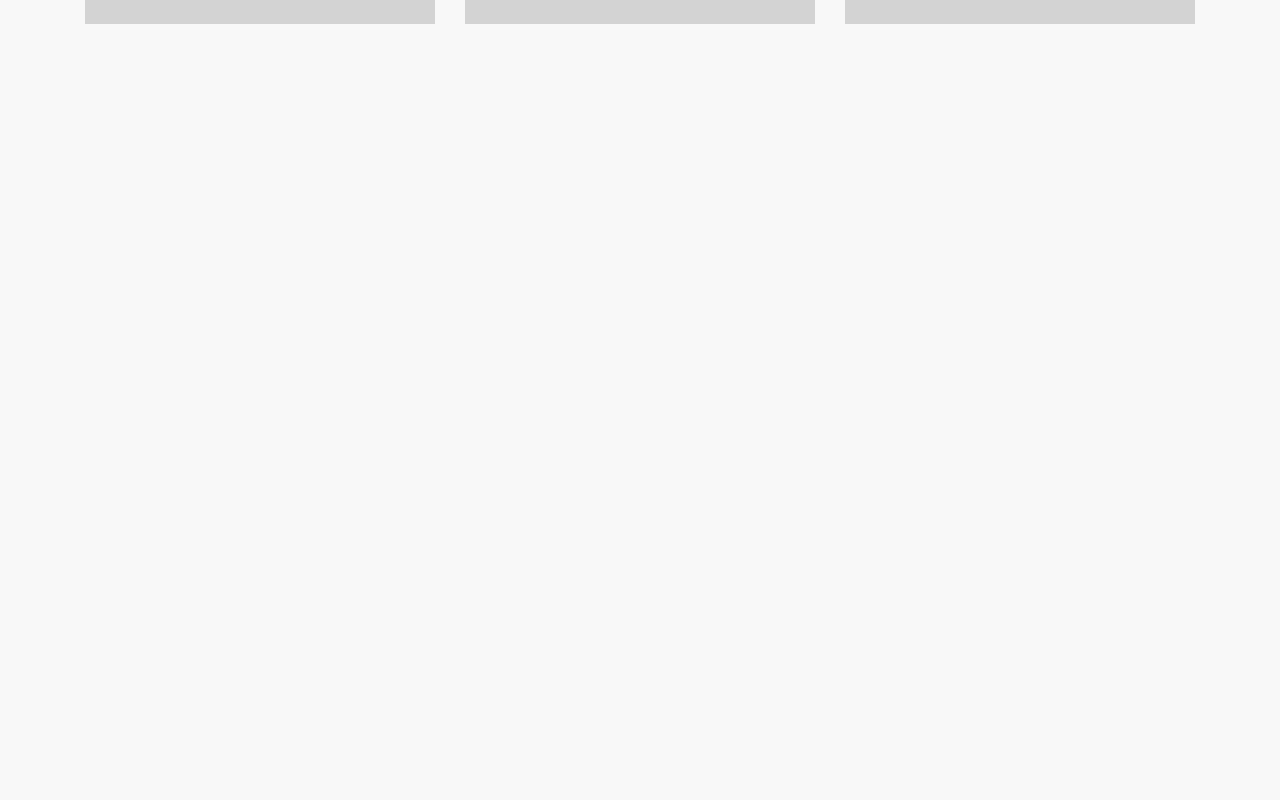
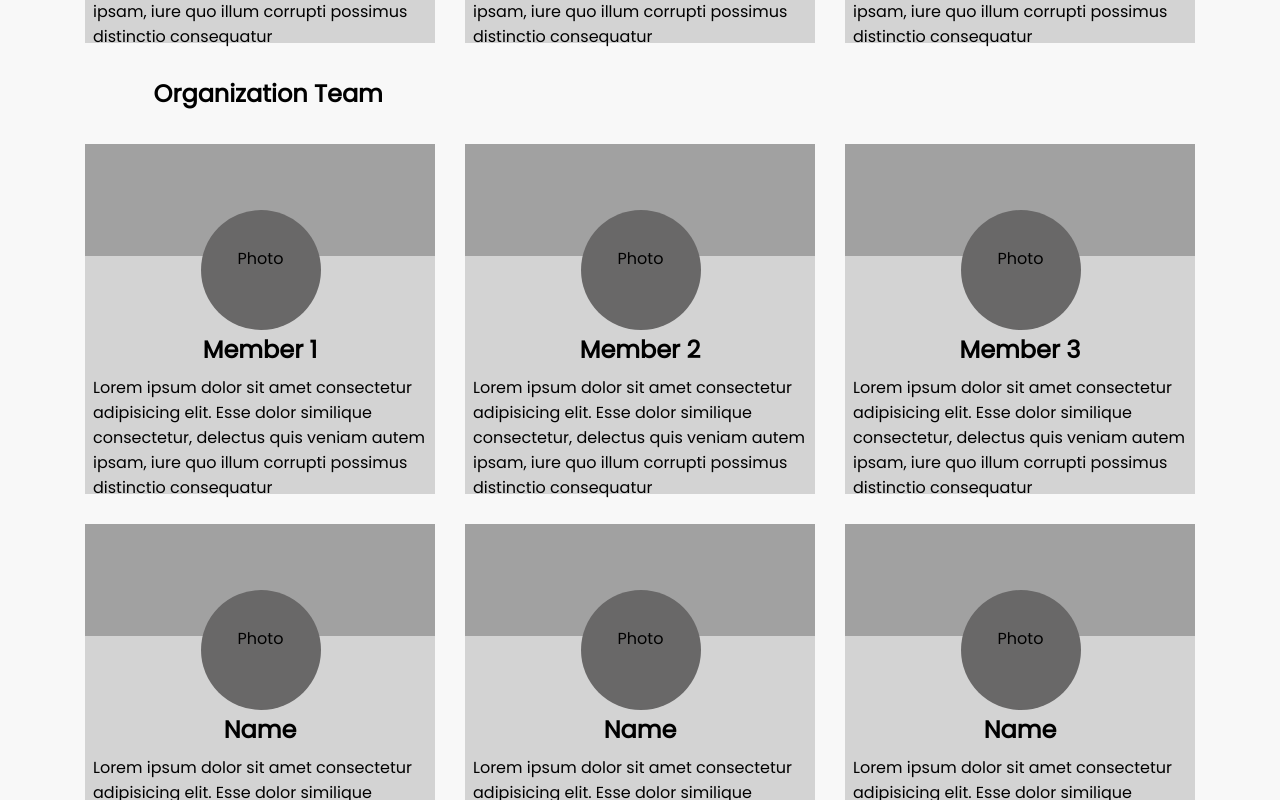
Before and after one commit to codeprentice-org/codeprentice-site-revamped, a React (Create React App) app in the folder frontend/: page /members in a window 1280 px wide. Shown: the part 540-1340 px from the top of the page. Before the commit the page ends 800 px from the top, so only its background shows below. Built offline with nearby package versions, Linux system fonts and the light colour scheme.

Commit message:
Restyled members page

```diff
--- a/frontend/package.json
+++ b/frontend/package.json
@@ -16,11 +16,14 @@
     "@types/redux": "^3.6.0",
     "@types/redux-logger": "^3.0.8",
     "@types/styled-components": "^5.1.4",
+    "bootstrap": "^4.5.3",
     "react": "^17.0.1",
+    "react-bootstrap": "^1.4.0",
     "react-dom": "^17.0.1",
     "react-router-dom": "^5.2.0",
     "react-scripts": "4.0.0",
     "react-scrollmagic": "^2.2.0",
+    "reactstrap": "^8.7.1",
     "redux": "^4.0.5",
     "redux-logger": "^3.0.6",
     "redux-thunk": "^2.3.0",
--- a/frontend/src/components/members-page/member/members_page.css
+++ b/frontend/src/components/members-page/member/members_page.css
@@ -1,14 +1,27 @@
 * {
   margin: 0;
   padding: 0;
+  font-family: "poppins-regular";
 }
 
 .main_heading {
   margin: 1.75% 12%;
 }
 
-.founder_heading{
+.founder_heading {
   margin: 0 12%;
+}
+
+.modal_member {
+  position: absolute;
+  left: 50%;
+  height: 50vh;
+  width: 100vh;
+  background-color: beige;
+}
+
+.member_body {
+  cursor: pointer;
 }
 
 .founder_members {
@@ -16,6 +29,7 @@
   flex-direction: row;
   justify-content: center;
   margin: 18px;
+  flex-wrap: wrap;
 }
 
 @media only screen and (max-width: 450px) {
@@ -32,7 +46,7 @@
   margin: 15px;
 }
 
-.upper_part{
+.upper_part {
   height: 32%;
   width: 350px;
   background-color: rgb(161, 161, 161);
--- a/frontend/src/components/members-page/members_page.tsx
+++ b/frontend/src/components/members-page/members_page.tsx
@@ -1,13 +1,111 @@
-import React from 'react';
+import React, { useState} from 'react';
+import { generatePath } from 'react-router-dom';
 import '../members-page/member/members_page.css';
+import {Modal } from 'react-bootstrap';
+import { Button} from 'reactstrap';
 
 interface MembersProps{
 
 }
 
+
+//Sample  user data to be retrieved from github
+const userData = [
+    {
+        name: "Member 1",
+        desc: "Lorem ipsum dolor sit amet consectetur adipisicing elit. Esse dolor similique consectetur, delectus quis veniam autem ipsam, iure quo illum corrupti possimus distinctio consequatur "
+    },
+     {
+        name: "Member 2",
+        desc: "Lorem ipsum dolor sit amet consectetur adipisicing elit. Esse dolor similique consectetur, delectus quis veniam autem ipsam, iure quo illum corrupti possimus distinctio consequatur "
+    },
+      {
+        name: "Member 3",
+        desc: "Lorem ipsum dolor sit amet consectetur adipisicing elit. Esse dolor similique consectetur, delectus quis veniam autem ipsam, iure quo illum corrupti possimus distinctio consequatur "
+    },
+       {
+        name: "Name",
+        desc: "Lorem ipsum dolor sit amet consectetur adipisicing elit. Esse dolor similique consectetur, delectus quis veniam autem ipsam, iure quo illum corrupti possimus distinctio consequatur "
+    },
+        {
+        name: "Name",
+        desc: "Lorem ipsum dolor sit amet consectetur adipisicing elit. Esse dolor similique consectetur, delectus quis veniam autem ipsam, iure quo illum corrupti possimus distinctio consequatur "
+    },
+         {
+        name: "Name",
+        desc: "Lorem ipsum dolor sit amet consectetur adipisicing elit. Esse dolor similique consectetur, delectus quis veniam autem ipsam, iure quo illum corrupti possimus distinctio consequatur "
+    },
+          {
+        name: "Name",
+        desc: "Lorem ipsum dolor sit amet consectetur adipisicing elit. Esse dolor similique consectetur, delectus quis veniam autem ipsam, iure quo illum corrupti possimus distinctio consequatur "
+    },
+           {
+        name: "Name",
+        desc: "Lorem ipsum dolor sit amet consectetur adipisicing elit. Esse dolor similique consectetur, delectus quis veniam autem ipsam, iure quo illum corrupti possimus distinctio consequatur "
+    },
+            {
+        name: "Name",
+        desc: "Lorem ipsum dolor sit amet consectetur adipisicing elit. Esse dolor similique consectetur, delectus quis veniam autem ipsam, iure quo illum corrupti possimus distinctio consequatur "
+    },
+            {
+        name: "Name",
+        desc: "Lorem ipsum dolor sit amet consectetur adipisicing elit. Esse dolor similique consectetur, delectus quis veniam autem ipsam, iure quo illum corrupti possimus distinctio consequatur "
+    },
+            {
+        name: "Name",
+        desc: "Lorem ipsum dolor sit amet consectetur adipisicing elit. Esse dolor similique consectetur, delectus quis veniam autem ipsam, iure quo illum corrupti possimus distinctio consequatur "
+    },
+            {
+        name: "Name",
+        desc: "Lorem ipsum dolor sit amet consectetur adipisicing elit. Esse dolor similique consectetur, delectus quis veniam autem ipsam, iure quo illum corrupti possimus distinctio consequatur "
+    },
+            {
+        name: "Name",
+        desc: "Lorem ipsum dolor sit amet consectetur adipisicing elit. Esse dolor similique consectetur, delectus quis veniam autem ipsam, iure quo illum corrupti possimus distinctio consequatur "
+    },
+]
+
+
 const Members: React.FC<MembersProps> = () => {
+
+    const [modal, setModal] = useState(false);
+
+    const toggle = () => setModal(!modal);
+
+    const member_generate = (name:String,desc:String) => {
+            return (
+                <div className="member_body" onClick={()=>toggle()}>
+                    <div className="upper_part">
+
+                    </div>
+                    <div className="photo">
+                        <p className="member_photo">Photo</p>
+                    </div>
+                    <h2 className="name">{name}</h2>
+                    <div className="about">
+                        <p>{desc}
+                        </p>
+                    </div>
+
+                </div>
+        )
+    }
     return (
         <div className="member_page_body">
+              <Modal show={modal} onHide={toggle}>
+        <Modal.Header closeButton>
+          <Modal.Title>Modal heading</Modal.Title>
+        </Modal.Header>
+        <Modal.Body>Woohoo, you're reading this text in a modal!</Modal.Body>
+        <Modal.Footer>
+          <Button variant="secondary" onClick={toggle}>
+            Close
+          </Button>
+          <Button variant="primary" onClick={toggle}>
+            Save Changes
+          </Button>
+        </Modal.Footer>
+      </Modal>
             <h1 className="main_heading">Members</h1>
             <h2 className="founder_heading">Founders/Executive Board</h2>
             <div className="founder_members">
@@ -21,7 +119,7 @@ const Members: React.FC<MembersProps> = () => {
                     <h2 className="name">NAME</h2>
                     <div className="about">
                         <p>Lorem ipsum dolor sit amet consectetur adipisicing elit. Esse dolor similique consectetur, delectus quis veniam autem ipsam, iure quo illum corrupti possimus distinctio consequatur
-                            officiis obcaecati sequi asperiores iste architecto?</p>
+                        </p>
                     </div>
                 </div>
                 <div className="member_body">
@@ -34,7 +132,7 @@ const Members: React.FC<MembersProps> = () => {
                     <h2 className="name">NAME</h2>
                     <div className="about">
                         <p>Lorem ipsum dolor sit amet consectetur adipisicing elit. Esse dolor similique consectetur, delectus quis veniam autem ipsam, iure quo illum corrupti possimus distinctio consequatur
-                            officiis obcaecati sequi asperiores iste architecto?</p>
+                        </p>
                     </div>
 
                 </div>
@@ -48,10 +146,18 @@ const Members: React.FC<MembersProps> = () => {
                     <h2 className="name">NAME</h2>
                     <div className="about">
                         <p>Lorem ipsum dolor sit amet consectetur adipisicing elit. Esse dolor similique consectetur, delectus quis veniam autem ipsam, iure quo illum corrupti possimus distinctio consequatur
-                            officiis obcaecati sequi asperiores iste architecto?</p>
+                        </p>
                     </div>
 
                 </div>
+            </div>
+            <h2 className="founder_heading">Organization Team</h2>
+            <div className="founder_members">
+                {userData.map(item=>member_generate(item.name,item.desc))}
+            </div>
+            <h2 className="founder_heading">Development Team</h2>
+            <div className="founder_members">
+                {userData.map(item=>member_generate(item.name,item.desc))}
             </div>
         </div>
     );
```
Also changed, not shown: 1 other file (tests, documents, lock files or other folders). Lines whose indentation alone changed are shown as unchanged.
